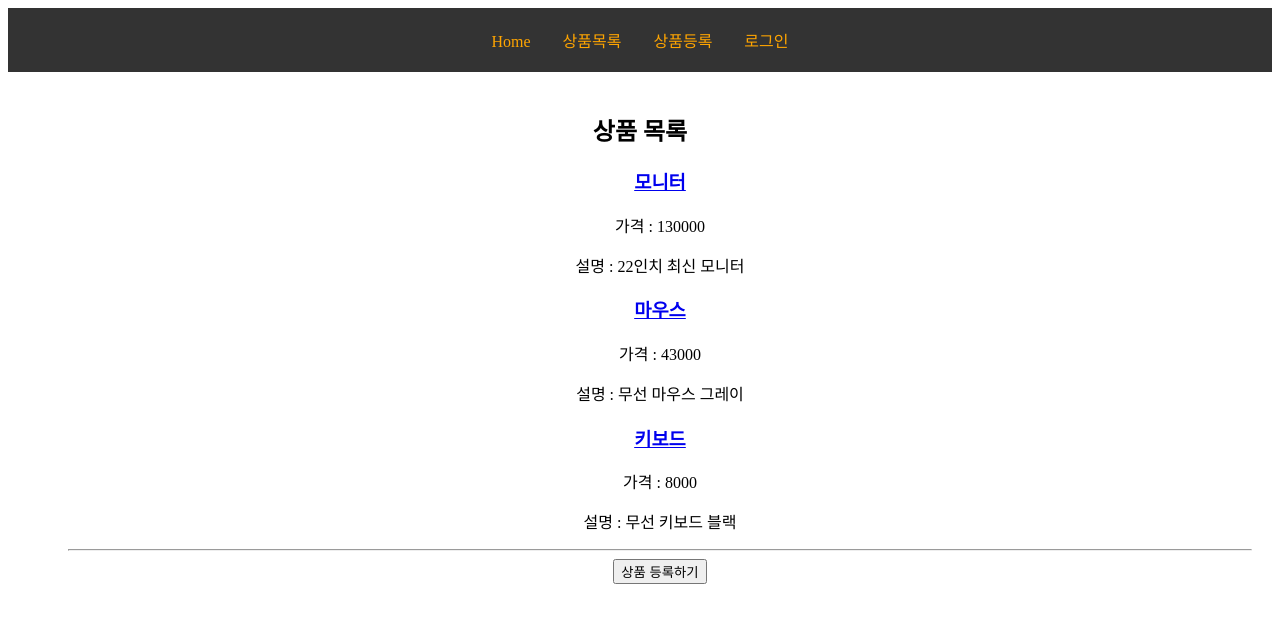
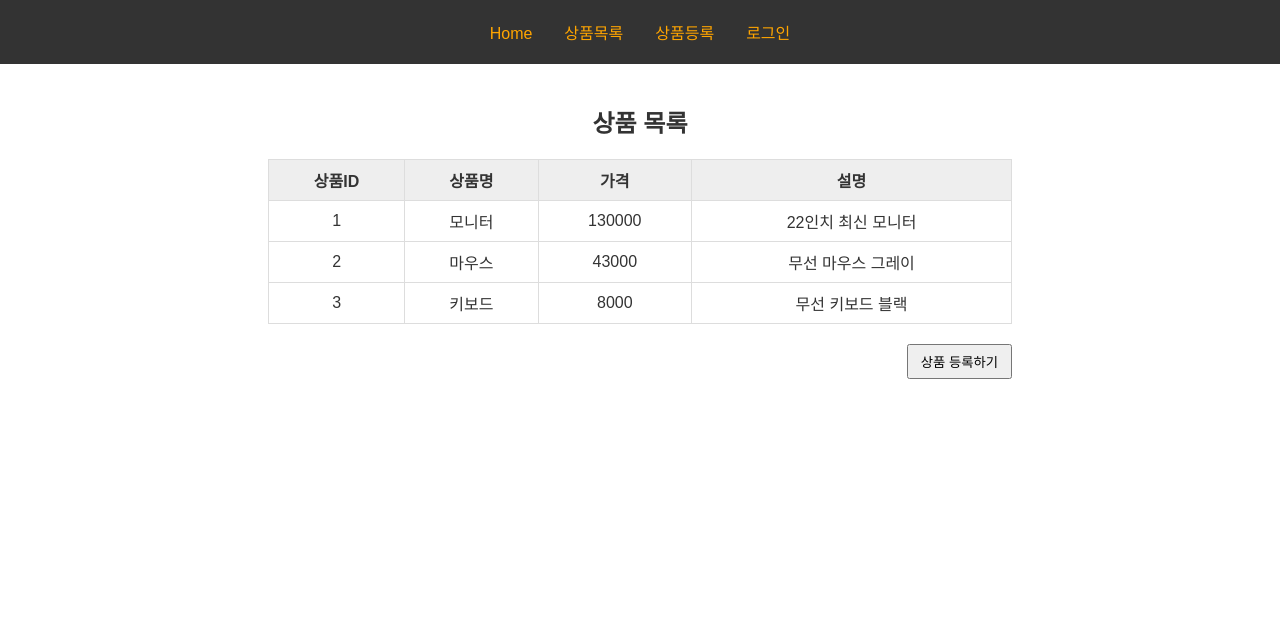
Before and after one commit to fatesa/shop, a React (Vite) app: page /shop/products in a window 1280 px wide. Shown: the top 622 px of the page. Built offline with nearby package versions, Linux system fonts and the light colour scheme.

Commit message:
디자인 수정

```diff
--- a/src/App.css
+++ b/src/App.css
@@ -1,3 +1,4 @@
+/* Header 스타일 */
 .header{
   background-color: #333;
   padding: 20px;
@@ -32,11 +33,78 @@
   color: #333;
 }
 
+/* main 스타일 */
 .main{
   padding: 20px;
+  text-align: center;
+}
+
+.main img{
+  margin-top: 20px;
 }
 
 .product-list, .sign-in, .add-product{
   padding: 20px;
   text-align: center;
 }
+
+/* ProductList 스타일 */
+.table-list{
+  width: 60%;
+  margin: 0 auto;
+  border-collapse: collapse;
+}
+
+.table-list th, .table-list td{
+  border: 1px solid #ddd;
+  padding: 8px;
+}
+
+.table-list thead{
+  background-color: #eee;
+}
+
+.btn-add{
+  text-align: right;
+  margin-top: 20px;
+  margin-right: 20%;
+}
+
+.btn-add button{
+  padding: 6px 12px;
+}
+
+/* 상품 등록 스타일 */
+.add-form{
+  width: 40%;
+  margin: 0 auto;
+  text-align: left;
+}
+
+.add-form label{
+  display: block;
+  margin-bottom: 8px;
+  font-weight: bold;
+}
+
+.add-form input, .add-form textarea{
+  width: 100%;
+  padding: 8px;
+  margin-bottom: 10px;
+  border: 1px solid #ccc;
+  border-radius: 4px;
+}
+
+.add-form button{
+  margin: 4px;
+  padding: 6px 12px;
+  border-radius: 4px;
+  background-color: #28a745;
+  color: #fff;
+  border: none;
+  cursor: pointer;
+}
+
+.add-form button[type="reset"]{
+  background-color: #555;
+}
--- a/src/App.jsx
+++ b/src/App.jsx
@@ -29,6 +29,7 @@ function App() {
   return (
     <>
       <div>
+        {/* basename -> 라우터의 기본 경로 설정, 배포시 경로에  */}
         <BrowserRouter basename="/shop/">
           <Header isLoggedIn={isLoggedIn} userId={userId} onLogout={handleLogout}/>
           {/* <Main /> */}
--- a/src/index.css
+++ b/src/index.css
@@ -0,0 +1,21 @@
+/* 공통 스타일을 적용 */
+/* 전체 선택자(*) */
+*{
+    margin: 0;
+    padding: 0;
+}
+
+body{
+    color: #333;
+    font-family: Arial, sans-serif;
+}
+
+a{
+    color: #333;
+    text-decoration: none;
+}
+
+h1,h2{
+    margin: 20px;
+    text-align: center;
+}
--- a/src/pages/AddProduct.jsx
+++ b/src/pages/AddProduct.jsx
@@ -48,12 +48,21 @@ const AddProduct = () => {
         navigate('/products');
     }
 
+    const handleCancel= () =>{
+        //폼 초기화
+        setFormData({
+            name : '',
+            price : '',
+            description :''
+        });
+    }
+
     return (
         <div className="add-product">
             <h2>상품 등록</h2>
-            <form onSubmit={handleSubmit}>
+            <form onSubmit={handleSubmit} className="add-form">
                 <div>
-                    <label htmlFor="name">상품명:</label>
+                    <label htmlFor="name">상품명</label>
                     <input
                         type="text"
                         name="name"
@@ -63,7 +72,7 @@ const AddProduct = () => {
                 </div>
 
                 <div>
-                    <label htmlFor="price">가격:</label>
+                    <label htmlFor="price">가격</label>
                     <input
                         type="number"
                         min={1}
@@ -74,7 +83,7 @@ const AddProduct = () => {
                 </div>
 
                 <div>
-                    <label htmlFor="description">설명:</label>
+                    <label htmlFor="description">설명</label>
                     <textarea
                         placeholder="상품 설명을 입력하세요"
                         name="description"
@@ -86,6 +95,7 @@ const AddProduct = () => {
 
                 <div>
                     <button type="submit">등록</button>
+                    <button type="reset" onClick={handleCancel}>취소</button>
                 </div>
             </form>
         </div>
--- a/src/pages/ProductList.jsx
+++ b/src/pages/ProductList.jsx
@@ -5,9 +5,29 @@ const ProductList = () => {
 
     return (
         <section className="product-list">
-            <h1>상품 목록</h1>
-            <ul>
+            <h2>상품 목록</h2>
+            {/* <ul> */}
+            <table className="table-list">
+                <thead>
+                    <tr>
+                        <th>상품ID</th>
+                        <th>상품명</th>
+                        <th>가격</th>
+                        <th>설명</th>
+                    </tr>
+                </thead>
+                <tbody>
                     {products.map((product)=>(
+                        <tr key={product.id}>
+                            <td>{product.id}</td>
+                            <td>{product.name}</td>
+                            <td>{product.price}</td>
+                            <td>{product.description}</td>
+                        </tr>
+                ))}
+                </tbody>
+            </table>
+            {/* {products.map((product)=>(
                 <div key={product.id}>
                     <h3>
                         <Link to={`/products/${product.id}`}>{product.name}</Link>
@@ -15,14 +35,14 @@ const ProductList = () => {
                     <p>가격 : {product.price}</p>
                     <p>설명 : {product.description}</p>
                 </div>
-                ))}
-                <hr />
-                <div>
+            ))} */}
+
+            <div className="btn-add">
                 <Link to="/add-product">
                     <button>상품 등록하기</button>
                 </Link>
             </div>
-            </ul>
+            {/* </ul> */}
         </section>
     )
 }
```
Lines whose indentation alone changed are shown as unchanged.
